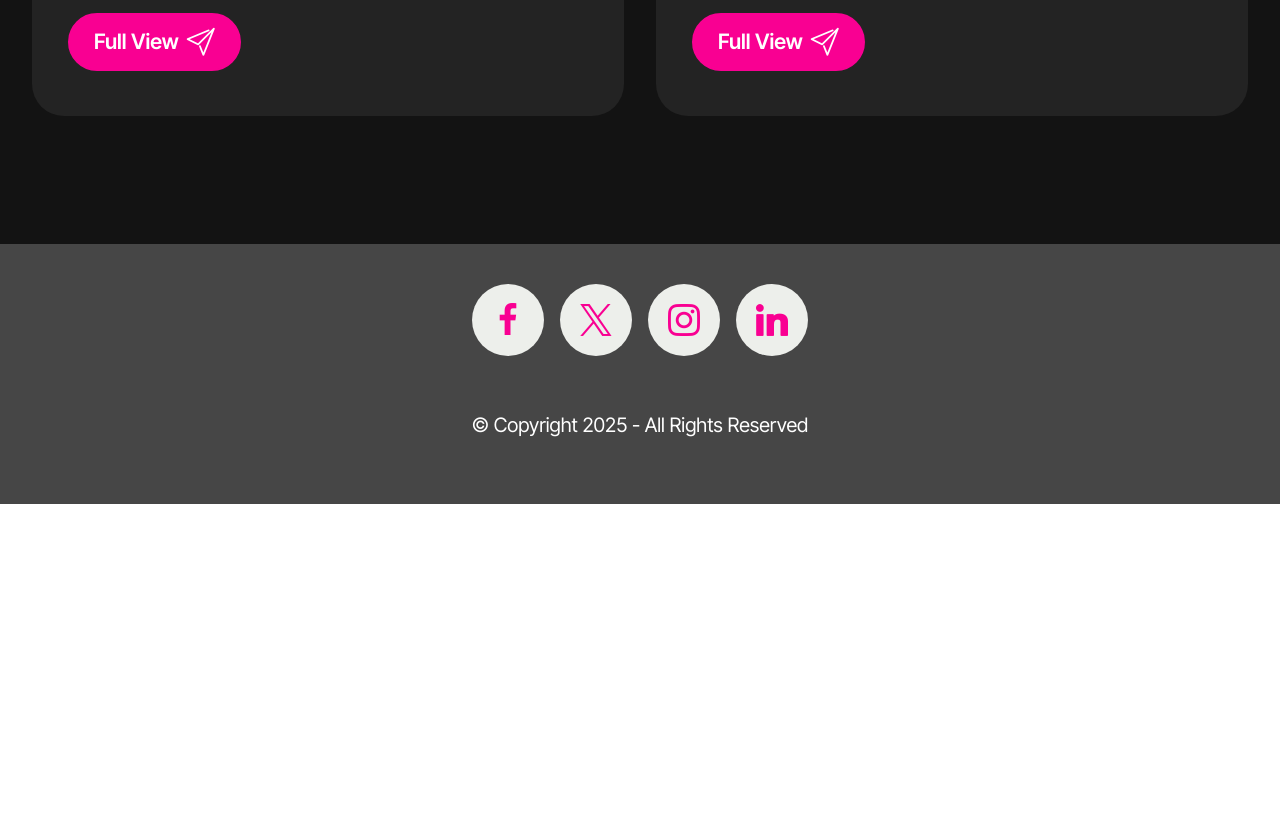
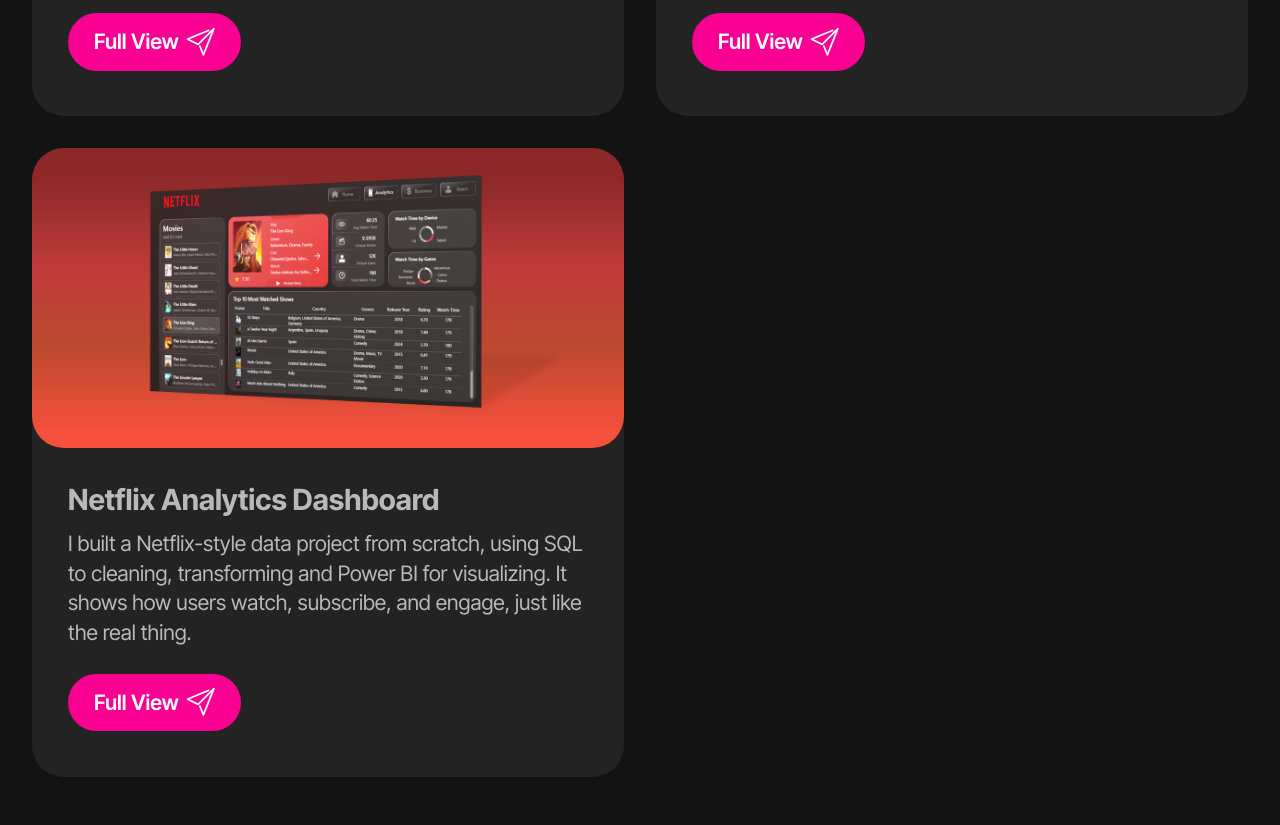
Before and after one commit to gouravkhanna03/portfolio, a plain HTML site: page project.html in a window 1280 px wide. Shown: the part 1495-2320 px from the top of the page. Before the commit the page ends 1999 px from the top, so only its background shows below. Drawn offline with Linux system fonts and the light colour scheme; files whose address does not match are found by name.

Commit message:
Add files via upload

```diff
--- a/project.html
+++ b/project.html
@@ -146,11 +146,27 @@
 		  <div class="mbr-section-btn item-footer">
 			<a href="https://github.com/gouravkhanna03/sql_library_case_study" class="btn item-btn btn-warning display-7">
 			  <span class="mbrib-paper-plane mbr-iconfont mbr-iconfont-btn"></span>Full View
+			</a></div>
+			</div>
+		  </div>
+	   </div>
+	   <div class="item features-image col-12 col-md-6 col-lg-6">
+		<div class="item-wrapper">
+		<div class="item-img">
+		  <img src="assets/images/netflix-dashboard.png" alt="Netflix Analytics Dashboard">
+		</div>
+		<div class="item-content">
+		  <h5 class="item-title mbr-fonts-style display-5"><strong>Netflix Analytics Dashboard</strong></h5>
+		  <p class="mbr-text mbr-fonts-style display-7">
+			I built a Netflix-style data project from scratch, using SQL to cleaning, transforming and Power BI for visualizing. It shows how users watch, subscribe, and engage, just like the real thing.
+		  </p>
+		  <div class="mbr-section-btn item-footer">
+			<a href="https://github.com/gouravkhanna03/netflix_dashboard" class="btn item-btn btn-warning display-7">
+			  <span class="mbrib-paper-plane mbr-iconfont mbr-iconfont-btn"></span>Full View
 			</a>
 		  </div>
 		</div>
 	  </div>
-
 </section>
 
 <section data-bs-version="5.1" class="footer3 cid-uGnIjua5Hz" once="footers" id="footer03-22">
```
Also changed, not shown: assets/images/netflix-dashboard.png (added).
